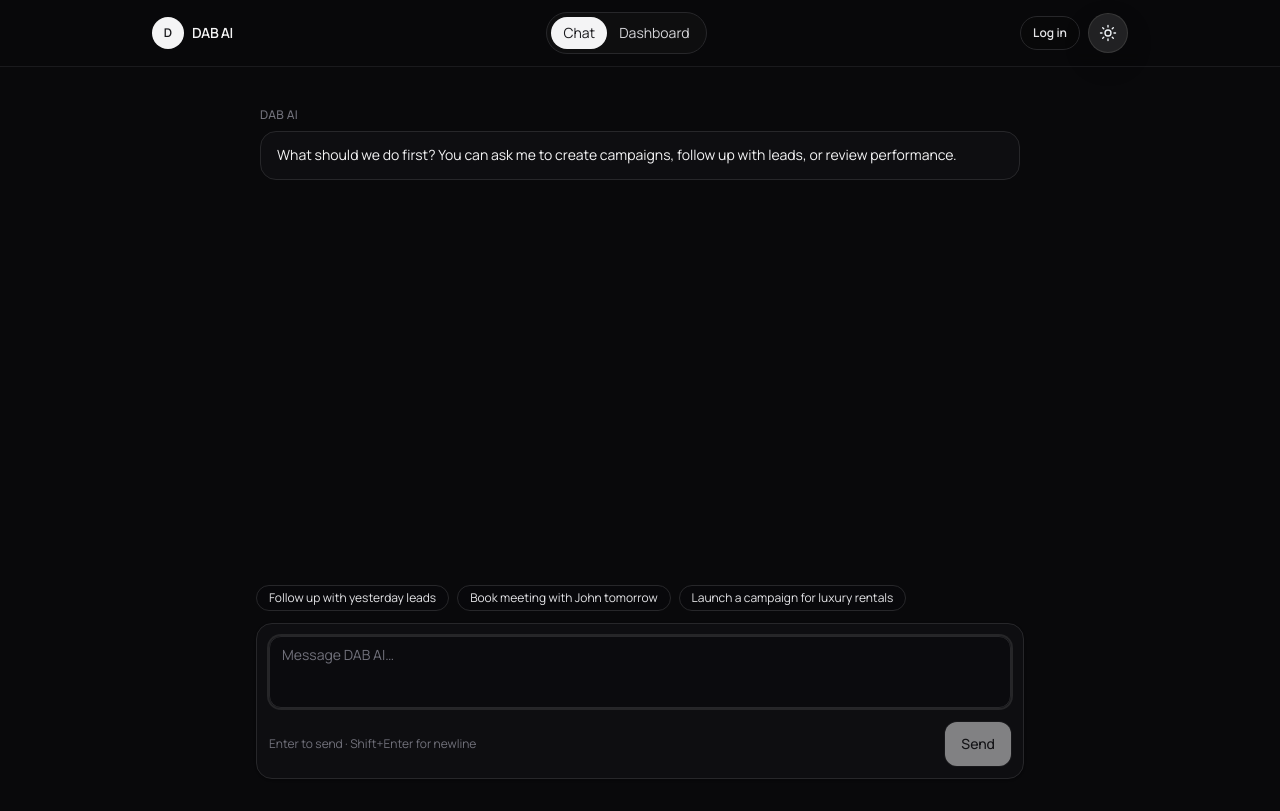
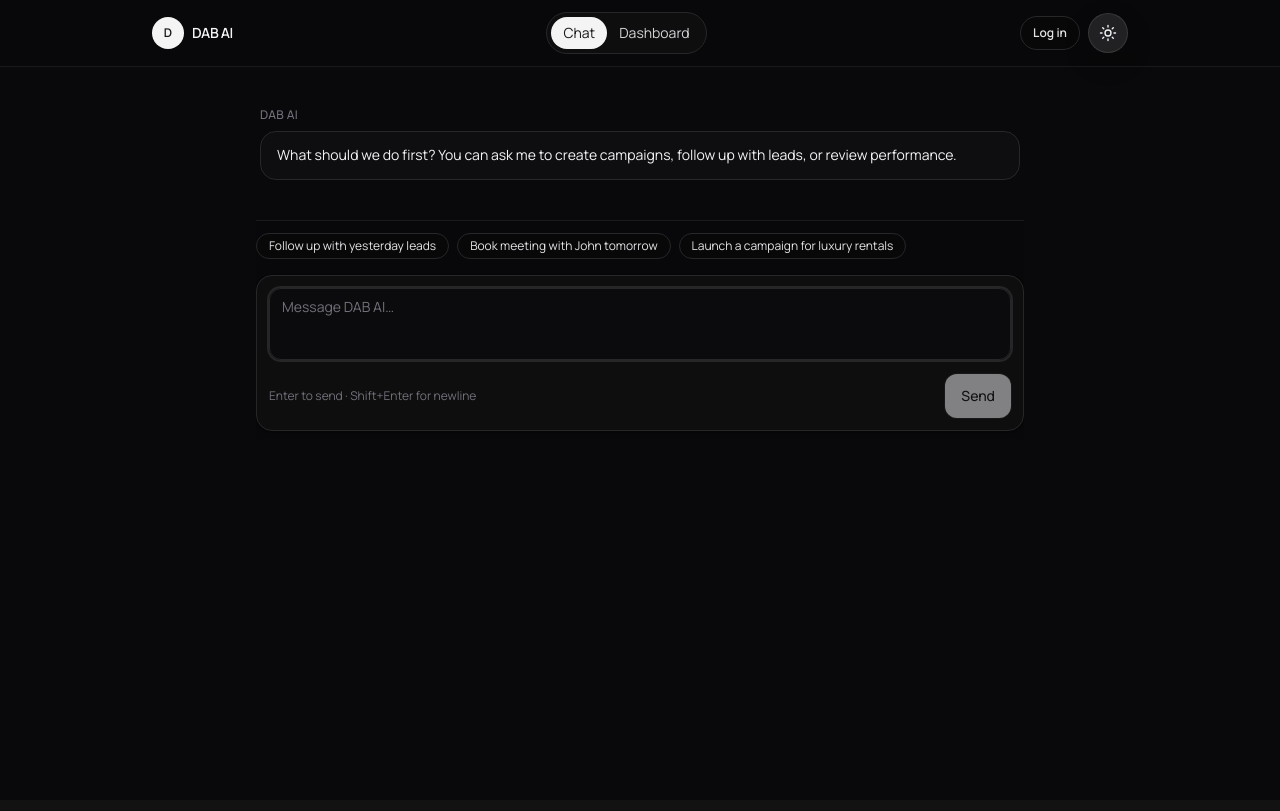
Before and after one commit to max345789/DAB-ai, a Next.js app: page /chat in a window 1280 px wide. Built offline with nearby package versions, Linux system fonts and the light colour scheme; no server answers.

Commit message:
Chat: keep input pinned, scroll messages

```diff
--- a/src/app/chat/page.tsx
+++ b/src/app/chat/page.tsx
@@ -2,7 +2,7 @@ import { ChatWindow } from "@/components/ChatWindow";
 
 export default function ChatPage() {
   return (
-    <div className="mx-auto w-full max-w-3xl">
+    <div className="mx-auto h-full w-full max-w-3xl">
       <ChatWindow />
     </div>
   );
--- a/src/app/layout.tsx
+++ b/src/app/layout.tsx
@@ -23,9 +23,9 @@ export default function RootLayout({
     <html lang="en" suppressHydrationWarning>
       <body className={`${manrope.variable} antialiased`}>
         <AppProviders>
-          <div className="min-h-screen bg-zinc-50 text-zinc-900 dark:bg-zinc-950 dark:text-zinc-100">
+          <div className="flex min-h-screen flex-col bg-zinc-50 text-zinc-900 dark:bg-zinc-950 dark:text-zinc-100">
             <TopNav />
-            <main className="mx-auto w-full max-w-5xl px-4 py-6 sm:px-6">
+            <main className="mx-auto w-full max-w-5xl flex-1 min-h-0 px-4 py-6 sm:px-6">
               {children}
             </main>
           </div>
--- a/src/components/ChatWindow.tsx
+++ b/src/components/ChatWindow.tsx
@@ -174,8 +174,8 @@ export function ChatWindow() {
   }, [sessionId, user?.id]);
 
   return (
-    <div className="flex h-[calc(100vh-6.5rem)] flex-col">
-      <div className="flex-1 overflow-y-auto px-1 pb-4 pt-4">
+    <div className="flex h-full flex-col overflow-hidden">
+      <div className="flex-1 overflow-y-auto overscroll-contain px-1 pb-4 pt-4">
         <div className="space-y-6">
           {isLoadingHistory ? (
             <div className="rounded-2xl border border-zinc-200 bg-white px-4 py-3 text-sm text-zinc-600 dark:border-zinc-800 dark:bg-zinc-900/40 dark:text-zinc-300">
@@ -216,8 +216,9 @@ export function ChatWindow() {
         </div>
       </div>
 
+      <div className="sticky bottom-0 z-10 space-y-3 border-t border-zinc-200/60 bg-zinc-50/80 pb-[calc(env(safe-area-inset-bottom)+0.5rem)] pt-3 backdrop-blur dark:border-zinc-800/60 dark:bg-zinc-950/70">
         {chatError ? (
-        <div className="mb-3 rounded-2xl border border-rose-200 bg-rose-50 px-4 py-3 text-sm text-rose-900 dark:border-rose-900/40 dark:bg-rose-950/30 dark:text-rose-100">
+          <div className="rounded-2xl border border-rose-200 bg-rose-50 px-4 py-3 text-sm text-rose-900 dark:border-rose-900/40 dark:bg-rose-950/30 dark:text-rose-100">
             <div>{chatError}</div>
             {lastPrompt ? (
               <div className="mt-3">
@@ -234,13 +235,12 @@ export function ChatWindow() {
           </div>
         ) : null}
 
-      <div className="space-y-3 pb-2">
-        <div className="flex flex-wrap gap-2">
+        <div className="flex gap-2 overflow-x-auto pb-1">
           {suggestedPrompts.map((prompt) => (
             <button
               key={prompt}
               onClick={() => handleSend(prompt)}
-              className="rounded-full border border-zinc-200 bg-white px-3 py-1 text-xs text-zinc-700 hover:bg-zinc-50 dark:border-zinc-800 dark:bg-zinc-950/40 dark:text-zinc-200 dark:hover:bg-zinc-900/40"
+              className="shrink-0 rounded-full border border-zinc-200 bg-white px-3 py-1 text-xs text-zinc-700 hover:bg-zinc-50 dark:border-zinc-800 dark:bg-zinc-950/40 dark:text-zinc-200 dark:hover:bg-zinc-900/40"
               type="button"
               disabled={isSending}
             >
@@ -248,6 +248,7 @@ export function ChatWindow() {
             </button>
           ))}
         </div>
+
         <ChatInput onSend={handleSend} isSending={isSending} />
       </div>
 
```
Lines whose indentation alone changed are shown as unchanged.
